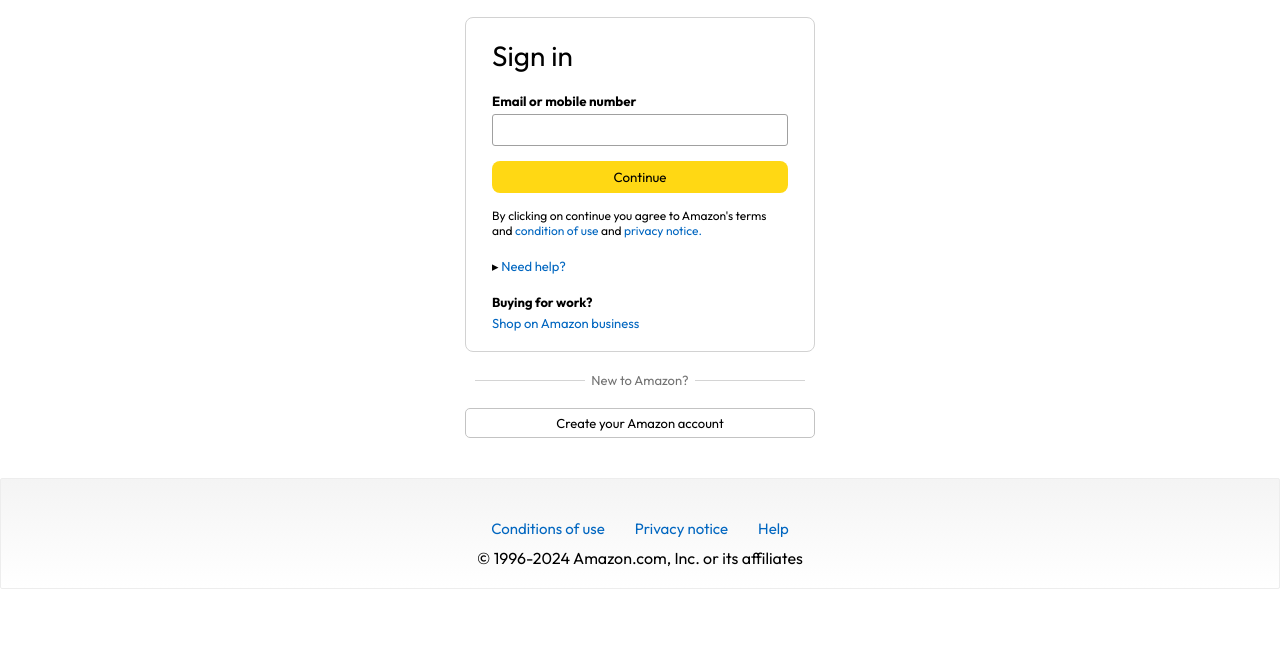
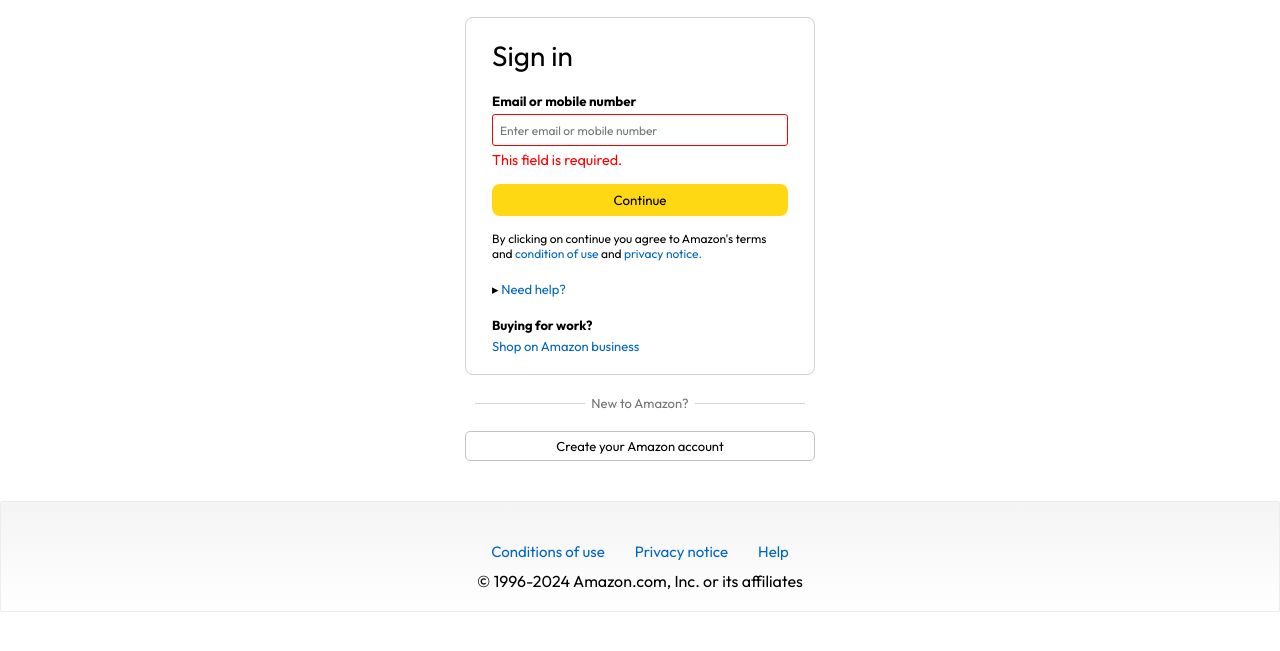
Before and after one commit to faheema15/amazon-clone, a plain HTML site: page signin.html in a window 1280 px wide. Both pictures are taken after a click on the button "Continue". Shown: the part 57-708 px from the top of the page. Drawn offline with Linux system fonts and the light colour scheme.

Commit message:
Update signin.html

```diff
--- a/signin.html
+++ b/signin.html
@@ -6,25 +6,42 @@
     <title>Amazon Sign-in</title>
     <link rel="stylesheet" href="css/signin.css">
     <link rel="icon" href="./assets/amazon-icon.png">
+    <style>
+        .error-message {
+            color: red;
+            font-size: 0.9em;
+            display: none;
+            margin-top: 5px;
+        }
+        input.error {
+            border: 1px solid red;
+        }
+    </style>
 </head>
 <body>
-    <a href="./index.html"><img class="logo" src="./assets/amazon_logo_dark.png" alt="" width="100px"></a>
+    <a href="./index.html"><img class="logo" src="./assets/amazon_logo_dark.png" alt="Amazon Logo" width="100px"></a>
     <div class="signin-container">
         <h1 class="signin-title">Sign in</h1>
         <h5 class="input-label">Email or mobile number</h5>
-        <input type="text">
-        <button>Continue</button>
-        <p class="signin-condition">By clicking on continue you agree to Amazon's terms and <span>condition of use</span> and <span>privacy notice.</span></p>
-        <P class="signin-help">&#9656 <span>Need help?</span></P>
+        <input type="text" id="emailOrMobile" placeholder="Enter email or mobile number">
+        <span id="error-message" class="error-message">Please enter a valid email or mobile number.</span>
+        <button id="continueButton">Continue</button>
+        <p class="signin-condition">
+            By clicking on continue you agree to Amazon's terms and
+            <span>condition of use</span> and <span>privacy notice.</span>
+        </p>
+        <p class="signin-help">&#9656; <span>Need help?</span></p>
         <h4>Buying for work?</h4>
-        <P class="signin-business"><span>Shop on Amazon business</span></P>
+        <p class="signin-business"><span>Shop on Amazon business</span></p>
     </div>
     <div class="signin-bottom">
         <hr>
         <p>New to Amazon?</p>
         <hr>
     </div>
-    <a href="./signup.html"> <button class="signin-signup-btn">Create your Amazon account</button> </a>
+    <a href="./signup.html">
+        <button class="signin-signup-btn">Create your Amazon account</button>
+    </a>
     <footer>
         <div class="footer-links">
             <a href="">Conditions of use</a>
@@ -33,5 +50,36 @@
         </div>
         <p class="copyright-text">&copy; 1996-2024 Amazon.com, Inc. or its affiliates</p>
     </footer>
+    <script>
+        document.getElementById('continueButton').addEventListener('click', function (event) {
+            event.preventDefault(); // Prevent default form submission
+
+            const inputField = document.getElementById('emailOrMobile');
+            const errorMessage = document.getElementById('error-message');
+            const inputValue = inputField.value.trim();
+
+            // Regular expressions for validation
+            const emailRegex = /^[a-zA-Z0-9._-]+@[a-zA-Z0-9.-]+\.[a-zA-Z]{2,6}$/;
+            const mobileRegex = /^[0-9]{10}$/;
+
+            if (!inputValue) {
+                // Empty input
+                errorMessage.textContent = 'This field is required.';
+                errorMessage.style.display = 'block';
+                inputField.classList.add('error');
+            } else if (!emailRegex.test(inputValue) && !mobileRegex.test(inputValue)) {
+                // Invalid format
+                errorMessage.textContent = 'Please enter a valid email or mobile number.';
+                errorMessage.style.display = 'block';
+                inputField.classList.add('error');
+            } else {
+                // Input is valid
+                errorMessage.style.display = 'none';
+                inputField.classList.remove('error');
+                alert('Validation passed! Proceeding...');
+                // Add logic here for further processing (e.g., form submission)
+            }
+        });
+    </script>
 </body>
 </html>
```
